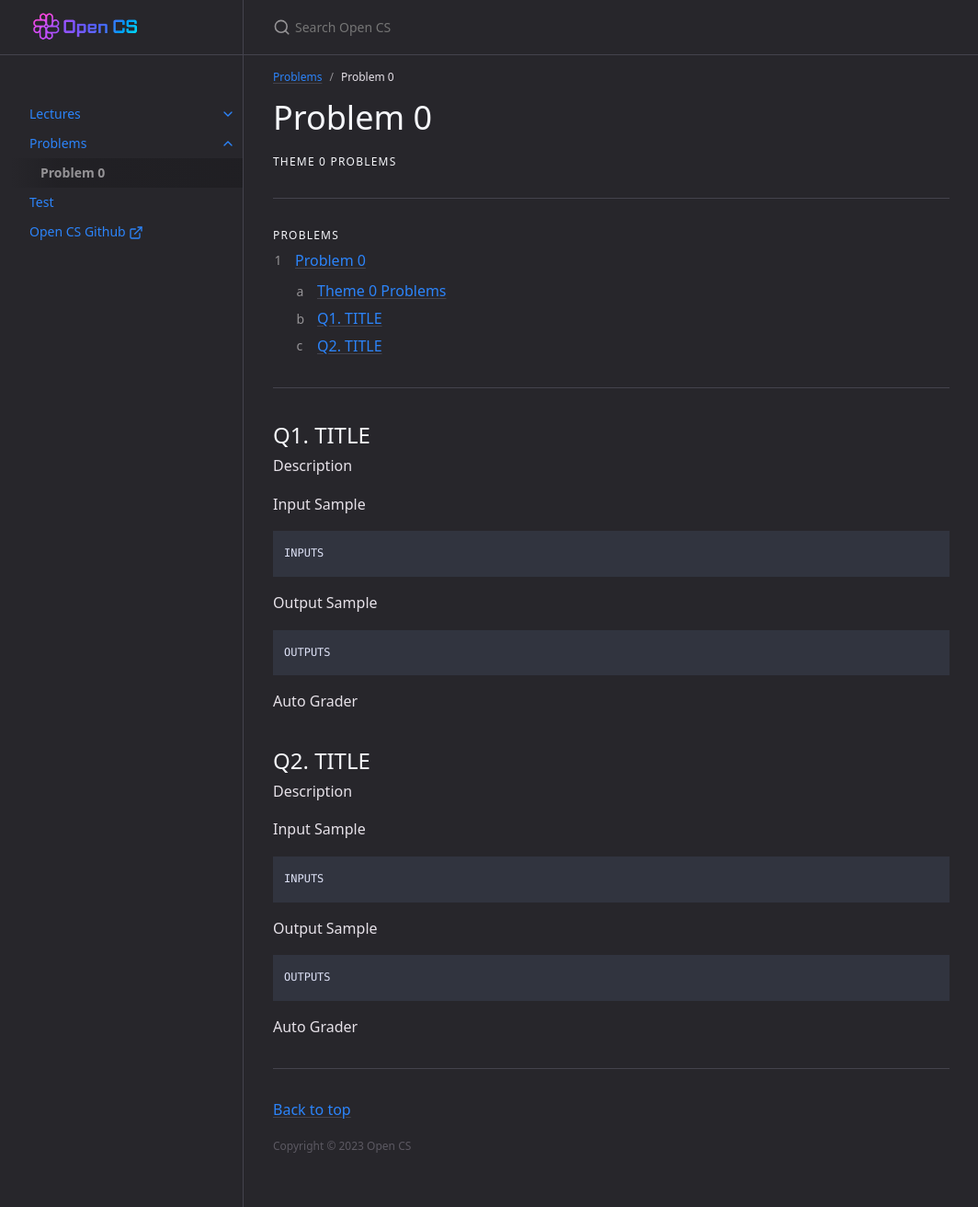
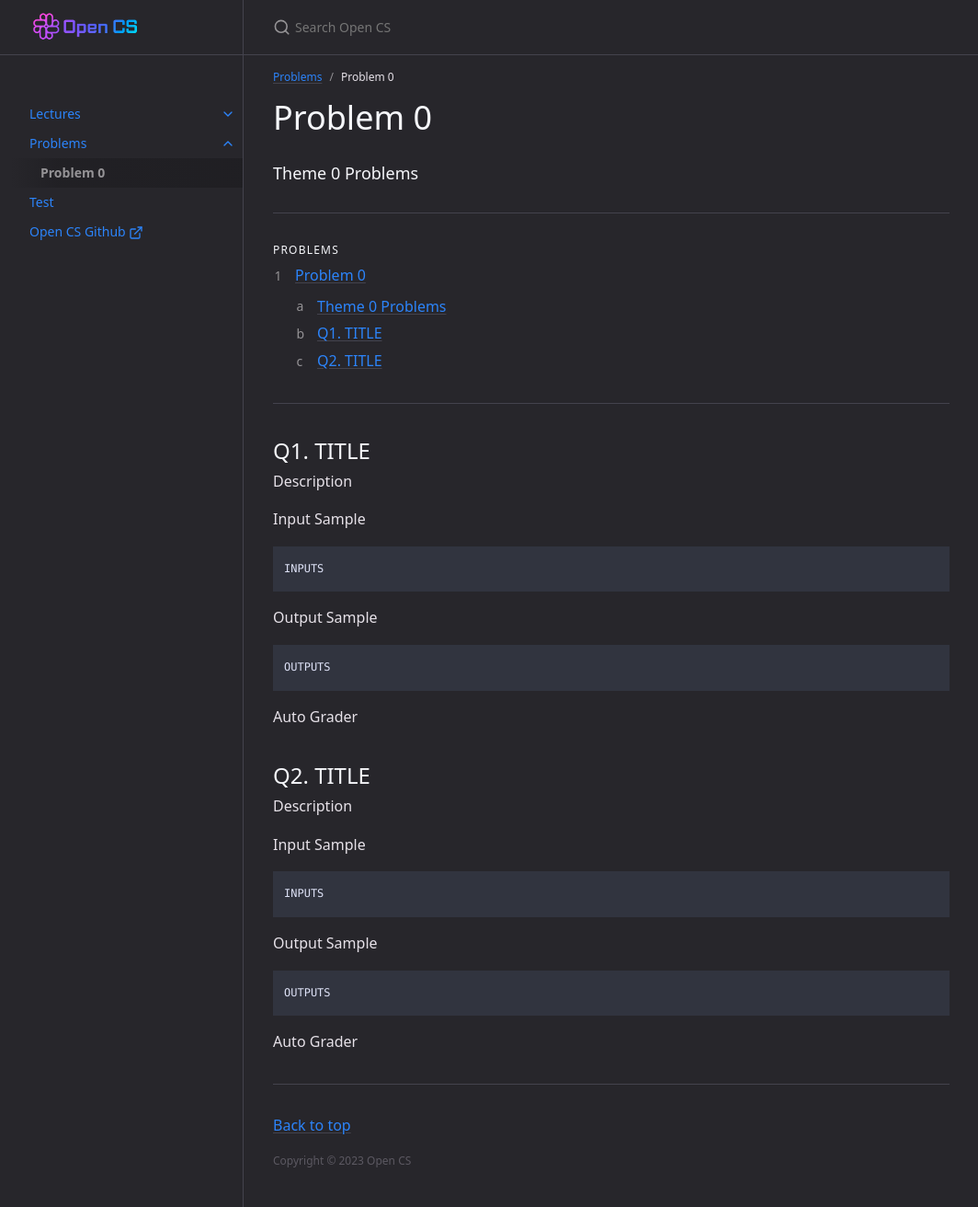
Before and after one commit to OpenCS-ksa/opencs-ksa.github.io, a Jekyll site: the page built from docs/Problems/problem0.md, in a window 1280 px wide and 1312 px high. Shown: the whole window at 92% size, without its empty margins (107-1171 px from the left). Built offline with Jekyll 4.4.1, drawn with Linux system fonts in a browser that asks for light colours.

Commit message:
Update problem0.md

```diff
--- a/docs/Problems/problem0.md
+++ b/docs/Problems/problem0.md
@@ -7,7 +7,7 @@ nav_exclude: false
 ---
 
 # Problem 0
-#### Theme 0 Problems
+### Theme 0 Problems
 
 - - -
 ## Problems
```
